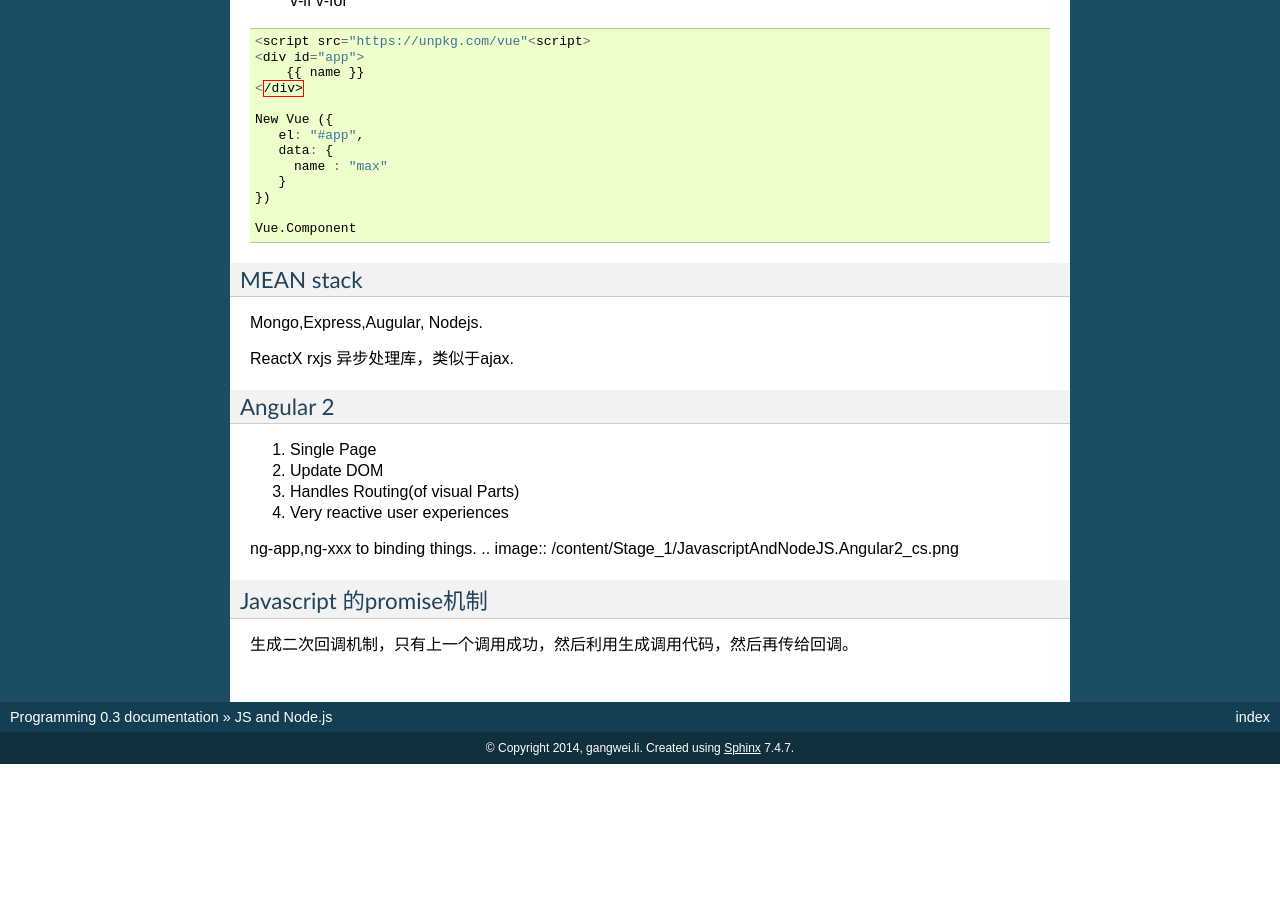
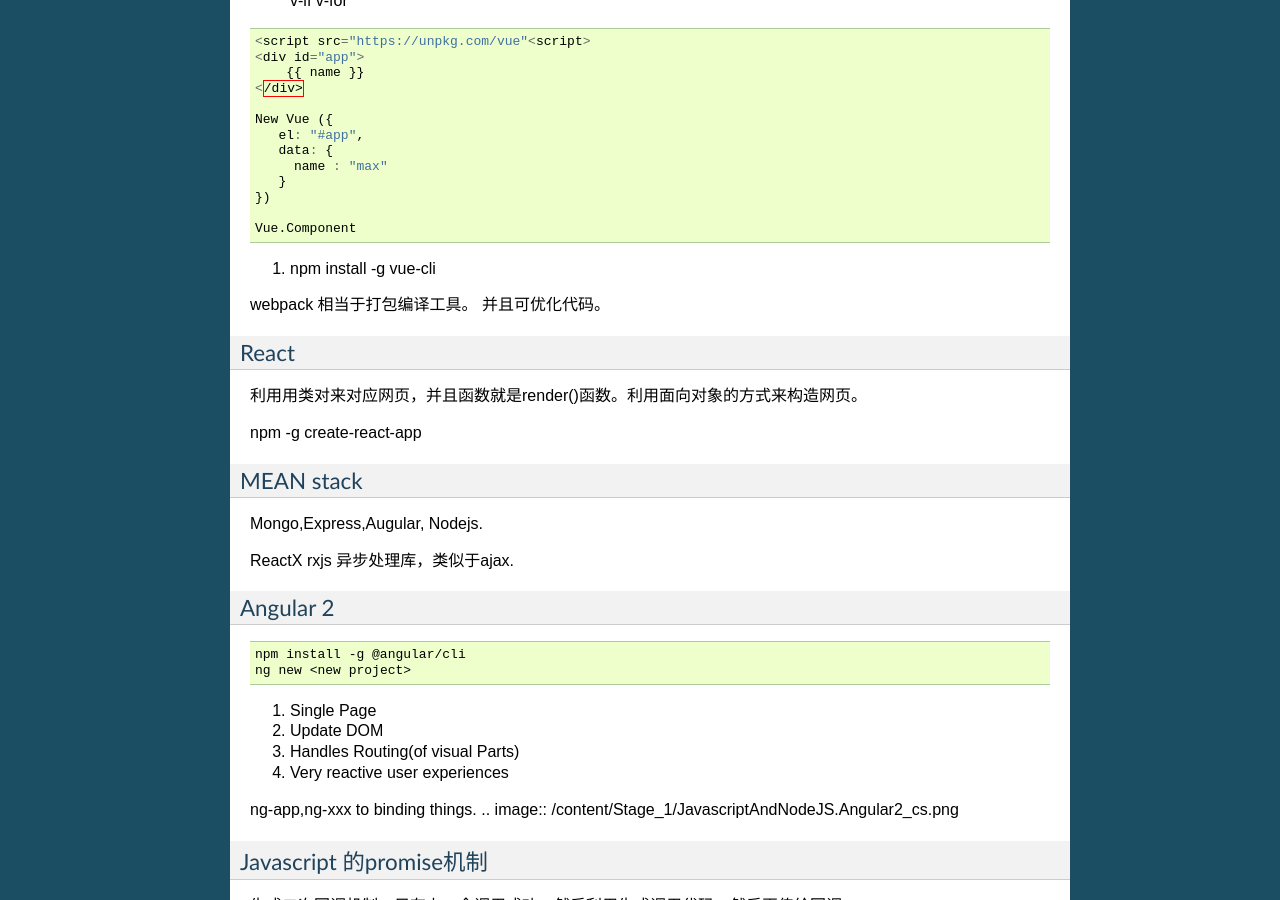
Before and after one commit to gwli/Programming, a Sphinx documentation site: the page built from source/content/Stage_1/JavascriptAndNodeJS.rst, in a window 1280 px wide and 900 px high, scrolled down 518 px. Built offline with Sphinx 7.4.7, drawn with Linux system fonts in a browser that asks for light colours; before the commit the page ends 1282 px from its top, so only the background shows below that.

Commit message:
Angular 2 的安装

```diff
--- a/source/content/Stage_1/JavascriptAndNodeJS.rst
+++ b/source/content/Stage_1/JavascriptAndNodeJS.rst
@@ -47,6 +47,20 @@
 
    Vue.Component
 
+
+
+#. npm install -g vue-cli
+
+webpack 相当于打包编译工具。
+并且可优化代码。
+
+React
+======
+
+利用用类对来对应网页，并且函数就是render()函数。利用面向对象的方式来构造网页。
+
+npm -g create-react-app
+
 MEAN stack
 ===========
 
@@ -57,6 +71,11 @@
 
 Angular 2
 =========
+
+.. code-block:: bash
+
+   npm install -g @angular/cli
+   ng new <new project>
 
 #. Single Page
 #. Update DOM
```
